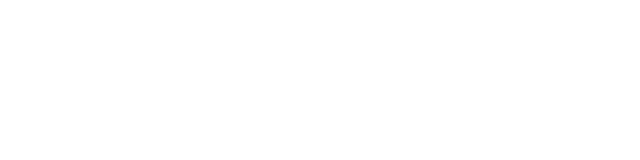
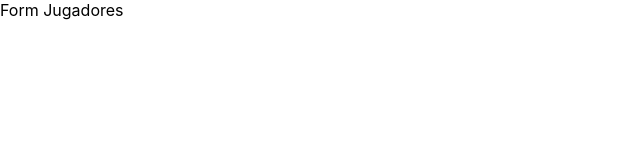
Before and after one commit to josecarvajalhernandez/ruleta, a React (Create React App) app in the folder ruleta_frontend/: page /update/1 in a window 1280 px wide. Before the commit this address had no page. Shown: the top 160 px of the page, without its empty margins (0-640 px from the left). Built offline with nearby package versions, Linux system fonts and the light colour scheme.

Commit message:
integrando componente jugador form

```diff
--- a/ruleta_frontend/package.json
+++ b/ruleta_frontend/package.json
@@ -10,6 +10,7 @@
     "@types/node": "^12.20.37",
     "@types/react": "^17.0.35",
     "@types/react-dom": "^17.0.11",
+    "@types/react-router-dom": "^5.3.2",
     "react": "^17.0.2",
     "react-dom": "^17.0.2",
     "react-router-dom": "^6.0.2",
--- /dev/null
+++ b/ruleta_frontend/src/components/Jugadores/JugadorForm.tsx
@@ -0,0 +1,11 @@
+import React from 'react';
+import { useEffect, useState } from 'react';
+import { Jugador } from './Jugador';
+
+const JugadorForm = () => {
+
+   return (<div>Form Jugadores</div>)
+}
+
+
+export default JugadorForm
--- a/ruleta_frontend/src/index.tsx
+++ b/ruleta_frontend/src/index.tsx
@@ -5,6 +5,7 @@ import reportWebVitals from './reportWebVitals';
 import {BrowserRouter, Route, Routes} from 'react-router-dom'
 
 import JugadorList from './components/Jugadores/JugadorList';
+import JugadorForm from './components/Jugadores/JugadorForm';
 
 ReactDOM.render(
   <React.StrictMode>
@@ -12,7 +13,8 @@ ReactDOM.render(
         <div className="container p-4">
           <Routes>
             <Route path='/' element={<JugadorList/>}/>
-
+            <Route path='/new-jugador' element={<JugadorForm/>}/>
+            <Route path='/update/:id' element={<JugadorForm/>}/>
           </Routes>
         </div>
     </BrowserRouter>   </React.StrictMode>,
```
Also changed, not shown: 1 other file (tests, documents, lock files or other folders).
